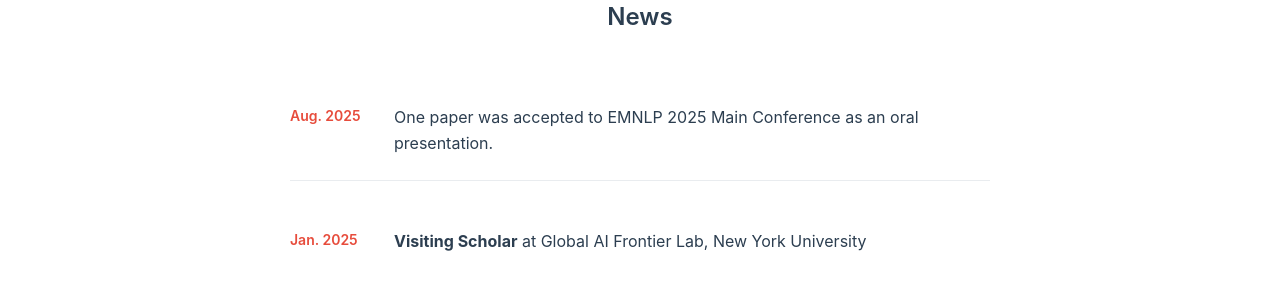
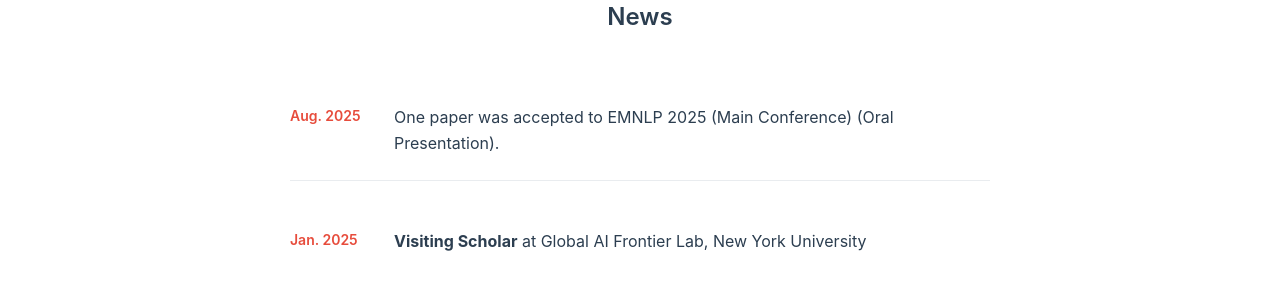
Before and after one commit to hyukkyukang/hyukkyukang.github.io, a Jekyll site: the page built from index.md, in a window 1280 px wide and 900 px high, scrolled down 642 px. Shown: the part 153-453 px from the top of the window. Built offline with Jekyll 4.4.1, drawn with Linux system fonts in a browser that asks for light colours.

Commit message:
Update news section to show presentation type in parentheses
- Change format from "as an oral presentation" to "(Oral Presentation)"
- Restore venue parentheses and add presentation type in separate parentheses
- News now displays: "accepted to EMNLP 2025 (Main Conference) (Oral Presentation)"

🤖 Generated with [Claude Code](https://claude.ai/code)

Co-Authored-By: Claude <noreply@anthropic.com>

```diff
--- a/_includes/news-generator.html
+++ b/_includes/news-generator.html
@@ -28,7 +28,7 @@
   {%- capture item_html -%}
     <div class="news-item">
       <div class="news-item__date">{{ date_str }}</div>
-      <div class="news-item__content">One paper was accepted to {% assign venue_display = pub.venue_short | default: pub.venue %}{{ venue_display | replace: '(', '' | replace: ')', '' }}{% if pub.type %} as an {% case pub.type %}{% when 'oral' %}oral presentation{% when 'highlight' %}highlight presentation{% when 'poster' %}poster presentation{% else %}{{ pub.type }} presentation{% endcase %}{% endif %}.</div>
+      <div class="news-item__content">One paper was accepted to {{ pub.venue_short | default: pub.venue }}{% if pub.type %} ({% case pub.type %}{% when 'oral' %}Oral Presentation{% when 'highlight' %}Highlight Presentation{% when 'poster' %}Poster Presentation{% else %}{{ pub.type | capitalize }} Presentation{% endcase %}){% endif %}.</div>
     </div>
   {%- endcapture -%}
   {%- assign composed = sort_key | append: ':::' | append: item_html -%}
```
